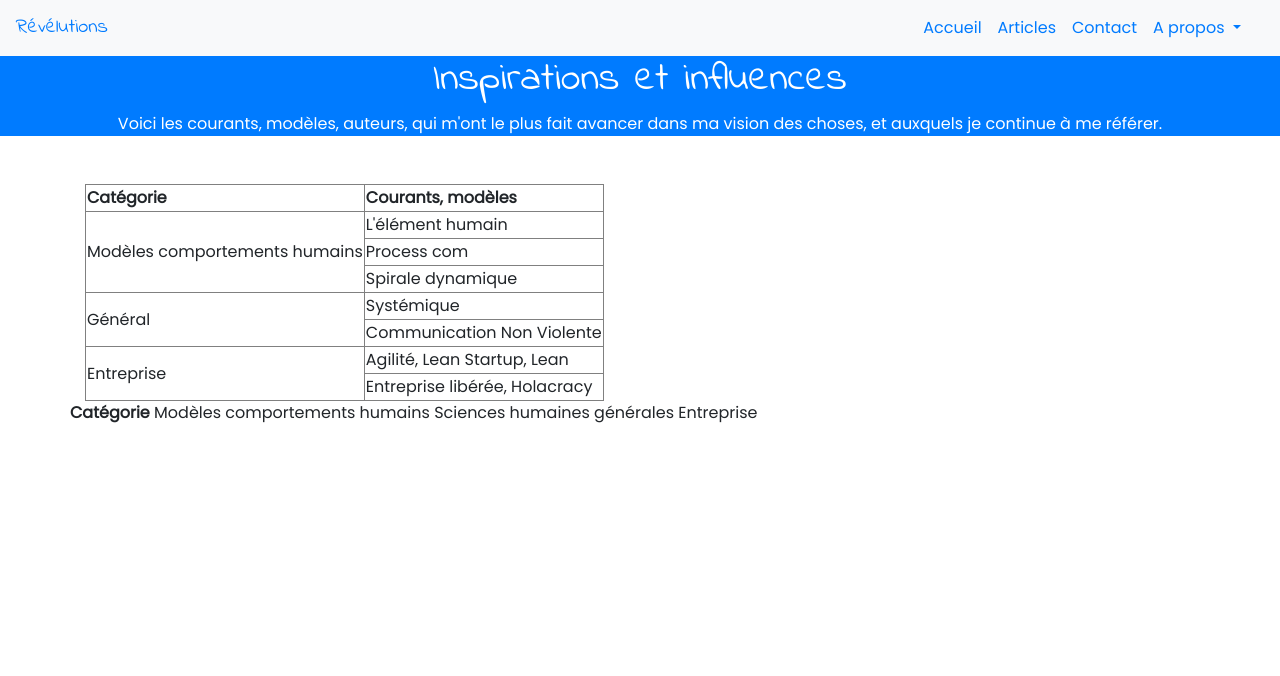
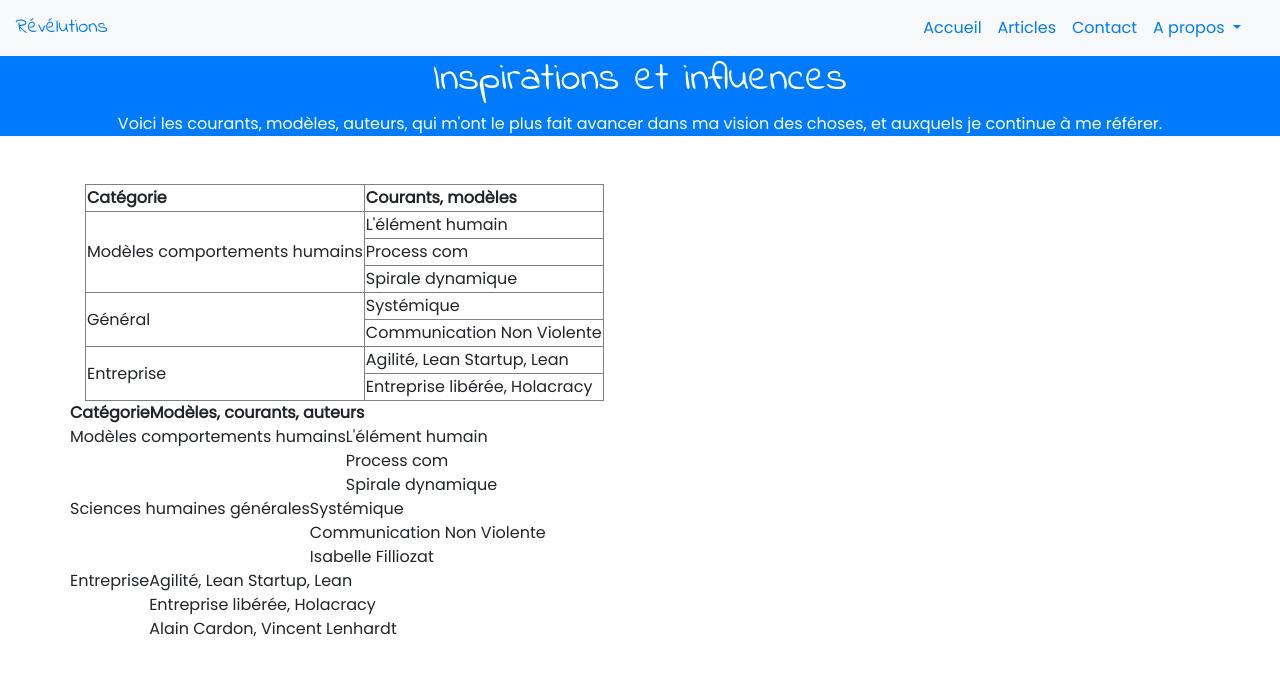
Before and after one commit to OrgaEvolutions/Nathoup.github.io, a Jekyll site: the page built from divers/inspirations.html, in a window 1280 px wide. Shown: the top 676 px of the page. Built offline with Jekyll 4.4.1, drawn with Linux system fonts in a browser that asks for light colours; nearby versions of some CDN libraries; some web fonts are replaced.

Commit message:
Update inspirations.html

```diff
--- a/divers/inspirations.html
+++ b/divers/inspirations.html
@@ -66,8 +66,21 @@
 <div class="row">
   <div class="column">
     <b>Catégorie</b>
-    {% for categ in site.data.inspirations %}
-      {{categ.categorie}}
-    {% endfor %}
+  </div>
+
+  <div class="column">
+    <b>Modèles, courants, auteurs</b>
   </div>
 </div>
+{% for categ in site.data.inspirations %}
+  <div class="row">
+    <div class="column">
+  {{categ.categorie}}
+  </div>
+    <div class="column">
+      {% for elem in categ.liste %}
+        {{elem.element}}<br>
+      {% endfor %}
+    </div>
+</div>
+{% endfor %}
```
